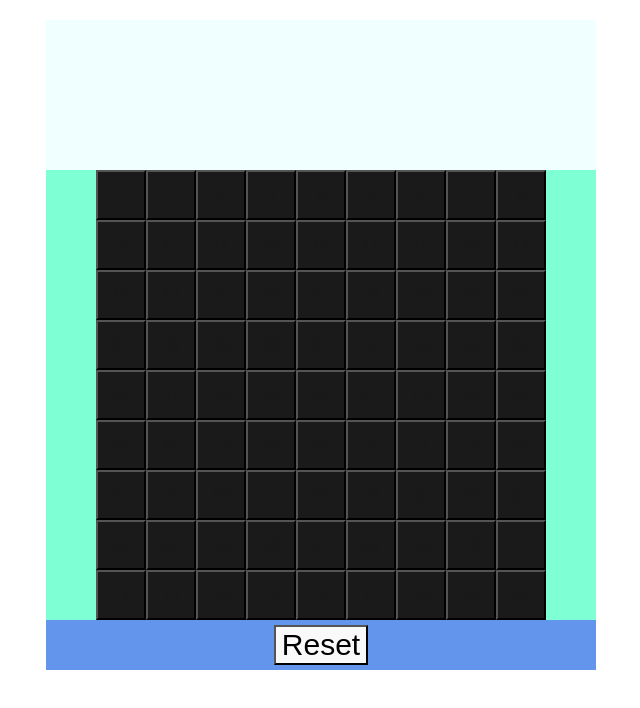
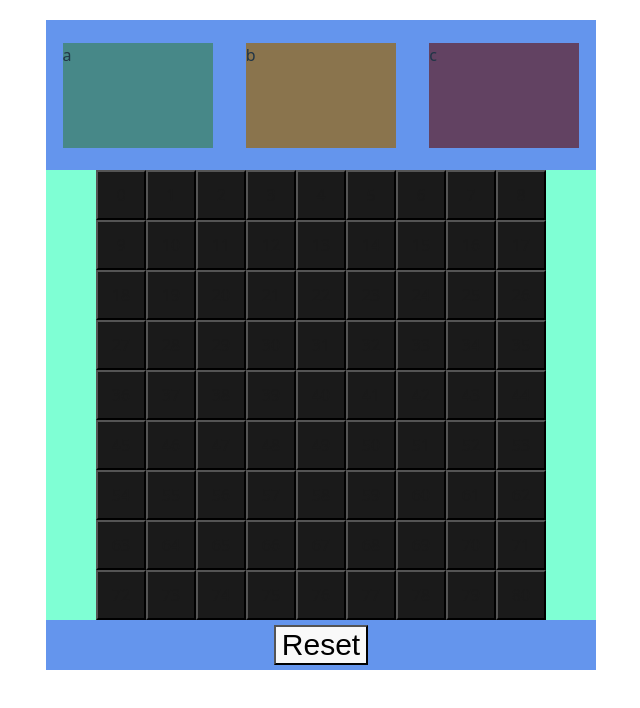
Before and after one commit to TimurMalkc/mine-sweeper, a React (Vite) app: page / in a window 1280 px wide. Shown: the top 708 px of the page, without its empty margins (319-959 px from the left). Built offline with nearby package versions, Linux system fonts and the light colour scheme.

Commit message:
added boards

```diff
--- a/src/MineSweeper/MineSweeper.jsx
+++ b/src/MineSweeper/MineSweeper.jsx
@@ -101,13 +101,13 @@ function MineSweeper(){
         <>
             <div className={styles.mainDiv}>
                 <div className={styles.headerDiv}>
-                    <div className={styles.minesDiv}></div>
-                    <div className={styles.statDiv}></div>
-                    <div className={styles.timerDiv}></div>
+                    <div className={styles.flagsDiv}>a</div>
+                    <div className={styles.statDiv}>b</div>
+                    <div className={styles.timerDiv}>c</div>
                 </div>
                 <div className={styles.subDiv}>
                     {tiles.map((obj, index) => (
-                    <button key={index} className={styles.tile} onClick={checkMine}>{obj}</button>
+                    <button key={index} className={styles.tile} onClick={checkMine} onContextMenu={() => console.log("i")}>{obj}</button>
                     ))}
                 </div>
                 <div className={styles.footerDiv}>
--- a/src/MineSweeper/MineSweeper.module.css
+++ b/src/MineSweeper/MineSweeper.module.css
@@ -48,3 +48,31 @@
 .resetButton{
     font-size: 30px;
 }
+
+.headerDiv{
+    display: flex;
+    align-items: center;
+    justify-content: center;
+    background-color: cornflowerblue;
+}
+
+.flagsDiv{
+    background-color: rgb(71, 136, 136);
+    width: 30%;
+    height: 70%;
+    margin: 3%;
+}
+
+.statDiv{
+    background-color: rgb(138, 116, 77);
+    width: 30%;
+    height: 70%;
+    margin: 3%;
+}
+
+.timerDiv{
+    background-color: rgb(98, 66, 98);
+    width: 30%;
+    height: 70%;
+    margin: 3%;
+}
```
